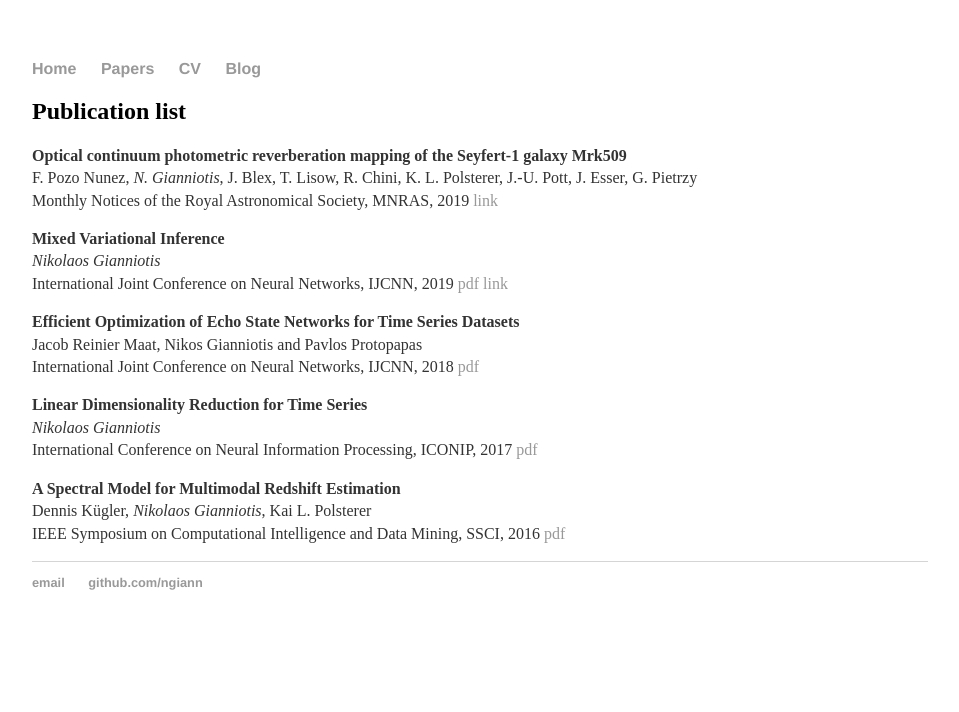
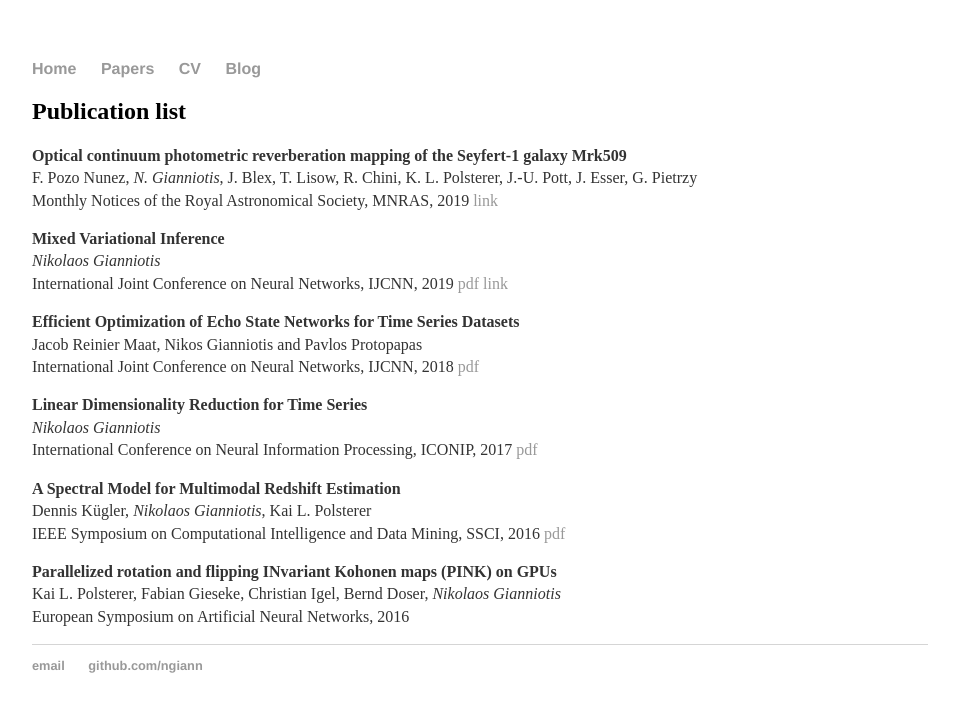
Before and after one commit to ngiann/ngiann.github.io, a Jekyll site: the page built from papers/index.md, in a window 1280 px wide. Shown: the top 712 px of the page, without its empty margins (160-1119 px from the left). Built offline with Jekyll 4.4.1, drawn with Linux system fonts in a browser that asks for light colours.

Commit message:
Update index.md

```diff
--- a/papers/index.md
+++ b/papers/index.md
@@ -23,3 +23,8 @@ International Conference on Neural Information Processing, ICONIP, 2017 [pdf](ht
 **A Spectral Model for Multimodal Redshift Estimation**\
 Dennis Kügler, *Nikolaos Gianniotis*, Kai L. Polsterer\
 IEEE Symposium on Computational Intelligence and Data Mining, SSCI, 2016 [pdf](https://www.dropbox.com/s/z2tdk8h5pz3usmr/SSCI2016%20-%20A%20Spectral%20Model%20for%20Multimodal%20Redshift%20Estimation.pdf?dl=0)
+
+
+**Parallelized rotation and flipping INvariant Kohonen maps (PINK) on GPUs**\
+Kai L. Polsterer, Fabian Gieseke, Christian Igel, Bernd Doser, *Nikolaos Gianniotis*\
+European Symposium on Artificial Neural Networks, 2016
```
